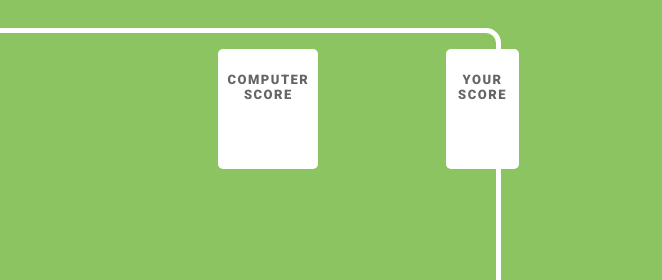
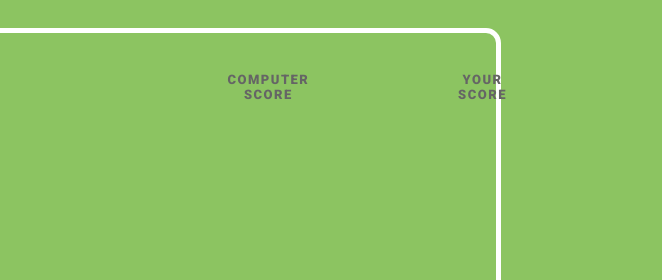
Before and after one commit to Sarswati01/game, a plain HTML site: page index.html in a window 1280 px wide. Shown: the top 280 px of the page, 618-1280 px from the left. Drawn offline with Linux system fonts and the light colour scheme; files whose address does not match are found by name.

Commit message:
Describe your changes here

```diff
--- a/style.css
+++ b/style.css
@@ -36,7 +36,7 @@ body{
 }
 #comScore,
 #myScore{
- background-color:#FFFFFF;
+ background-color:#0000;
   color:#656565;
   width:8rem;
   height:7.5rem;
@@ -49,7 +49,7 @@ body{
   border-radius:5px;
 }
 h1{
-  color:#FFFFFF;
+  color:#0000;
   font-size:xx-large;
 
 
```
Also changed, not shown: images/X.png (renamed from X.png), images/ellipse.png (renamed from ellipse.png), images/paper.png (renamed from paper.png), images/scissor.png (renamed from scissor.png), images/sparkles.png (renamed from sparkles.png), images/stone.png (renamed from stone.png), images/troffey.png (renamed from troffey.png).
